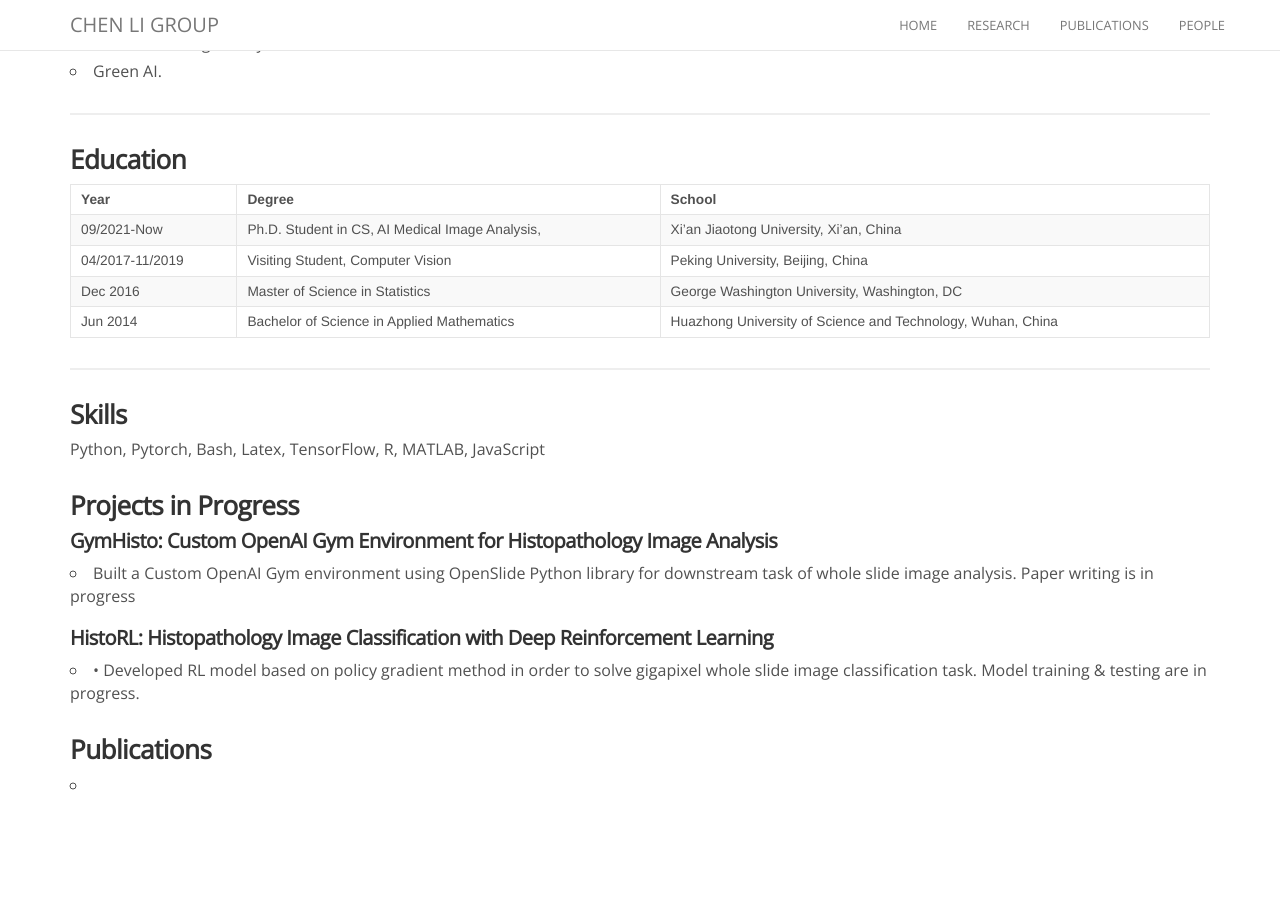
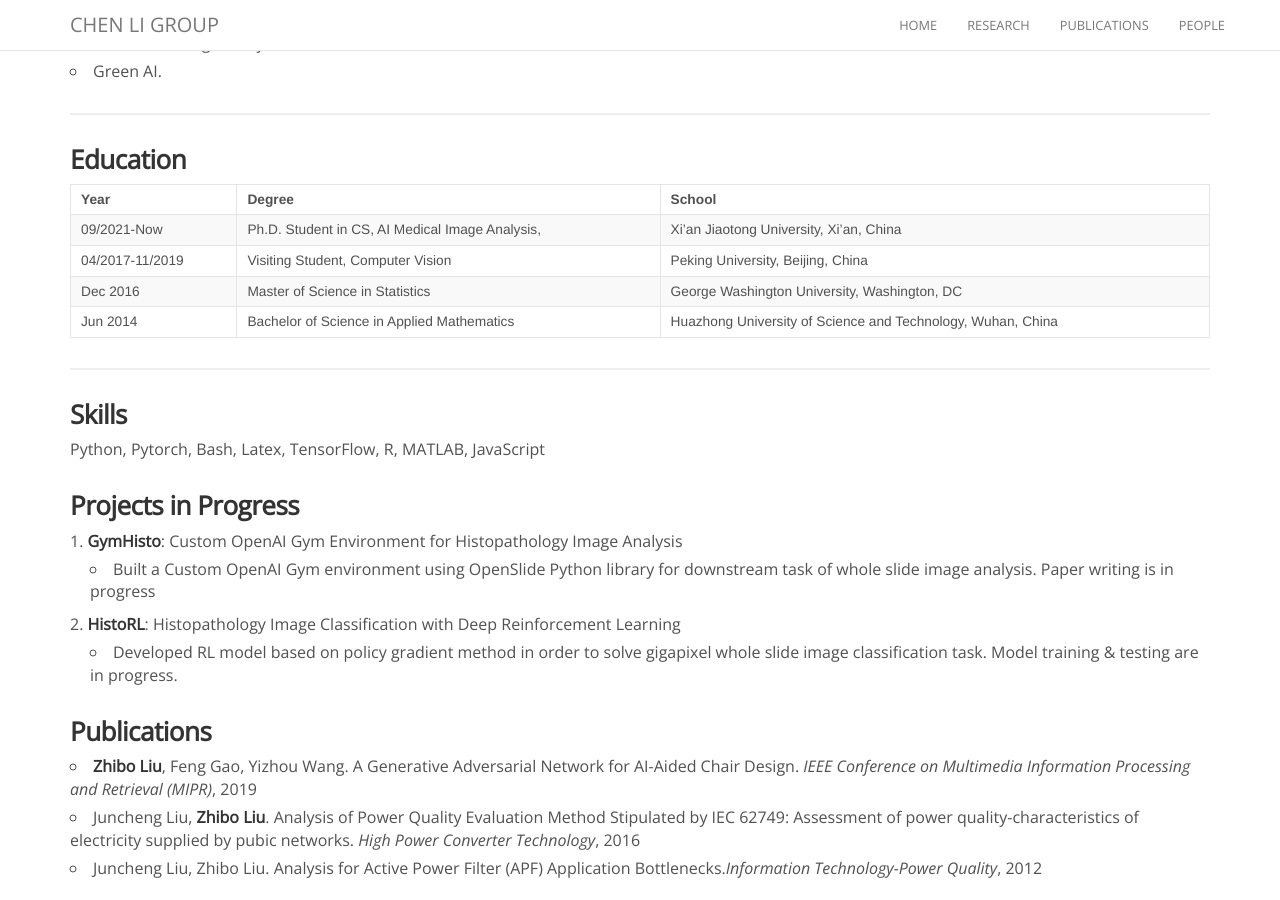
Before and after one commit to chenligroup/chenligroup.github.io, a Jekyll site: the page built from _people/Zhibo_Liu.md, in a window 1280 px wide and 900 px high, scrolled down 808 px. Built offline with Jekyll 4.4.1, drawn with Linux system fonts in a browser that asks for light colours; nearby versions of some CDN libraries; comment, search, counter and statistics services are not loaded; before the commit the page ends 1625 px from its top, so only the background shows below that.

Commit message:
Update Zhibo_Liu.md

```diff
--- a/_people/Zhibo_Liu.md
+++ b/_people/Zhibo_Liu.md
@@ -48,13 +48,15 @@ Python, Pytorch, Bash, Latex, TensorFlow, R, MATLAB, JavaScript
 
 ### Projects in Progress
 
-#### GymHisto: Custom OpenAI Gym Environment for Histopathology Image Analysis
-- Built a Custom OpenAI Gym environment using OpenSlide Python library for downstream task of whole slide image
-analysis. Paper writing is in progress
+1. **GymHisto**: Custom OpenAI Gym Environment for Histopathology Image Analysis
+    - Built a Custom OpenAI Gym environment using OpenSlide Python library for downstream task of whole slide image
+    analysis. Paper writing is in progress
 
-#### HistoRL: Histopathology Image Classification with Deep Reinforcement Learning
-- • Developed RL model based on policy gradient method in order to solve gigapixel whole slide image classification task.
-Model training & testing are in progress.
+2. **HistoRL**: Histopathology Image Classification with Deep Reinforcement Learning
+    - Developed RL model based on policy gradient method in order to solve gigapixel whole slide image classification task.
+    Model training & testing are in progress.
 
 ### Publications
--
+- **Zhibo Liu**, Feng Gao, Yizhou Wang. A Generative Adversarial Network for AI-Aided Chair Design. _IEEE Conference on Multimedia Information Processing and Retrieval (MIPR)_, 2019
+- Juncheng Liu, **Zhibo Liu**. Analysis of Power Quality Evaluation Method Stipulated by IEC 62749: Assessment of power quality-characteristics of electricity supplied by pubic networks. _High Power Converter Technology_, 2016
+- Juncheng Liu, Zhibo Liu. Analysis for Active Power Filter (APF) Application Bottlenecks._Information Technology-Power Quality_, 2012
```
